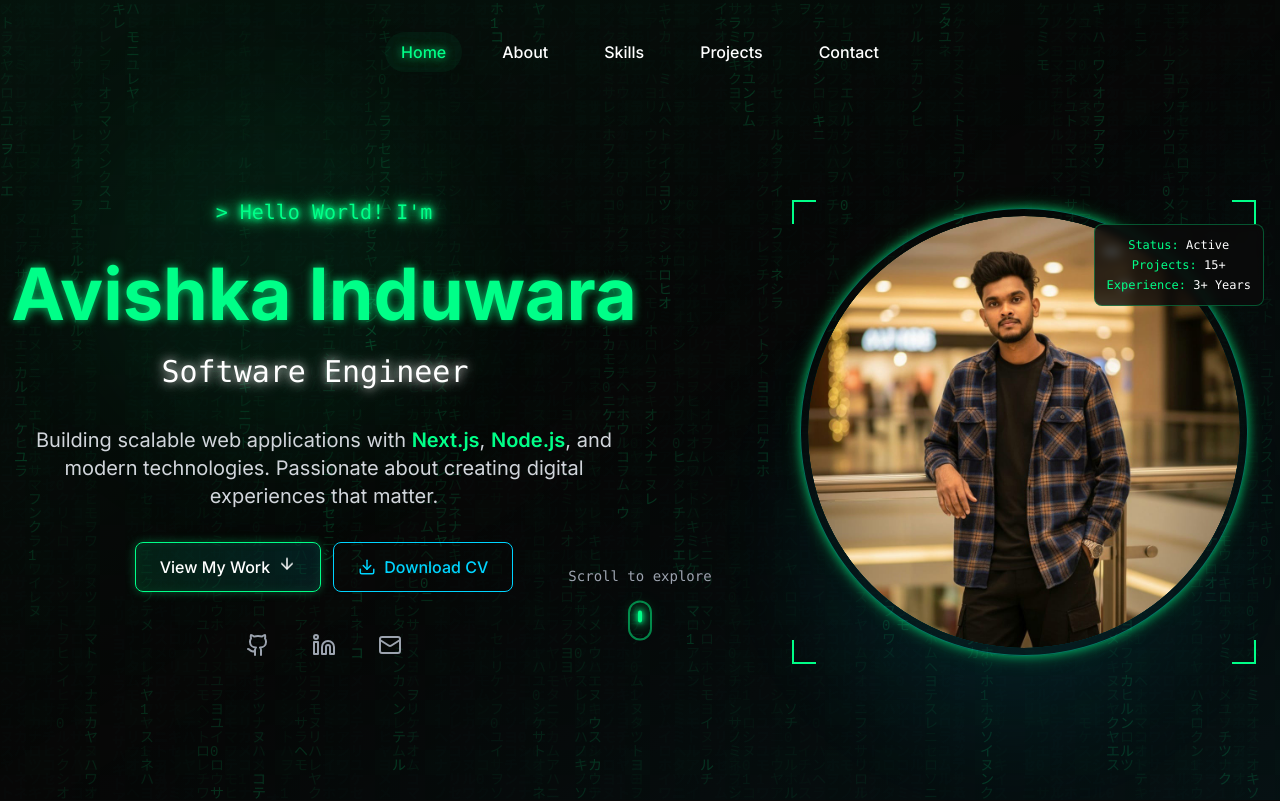
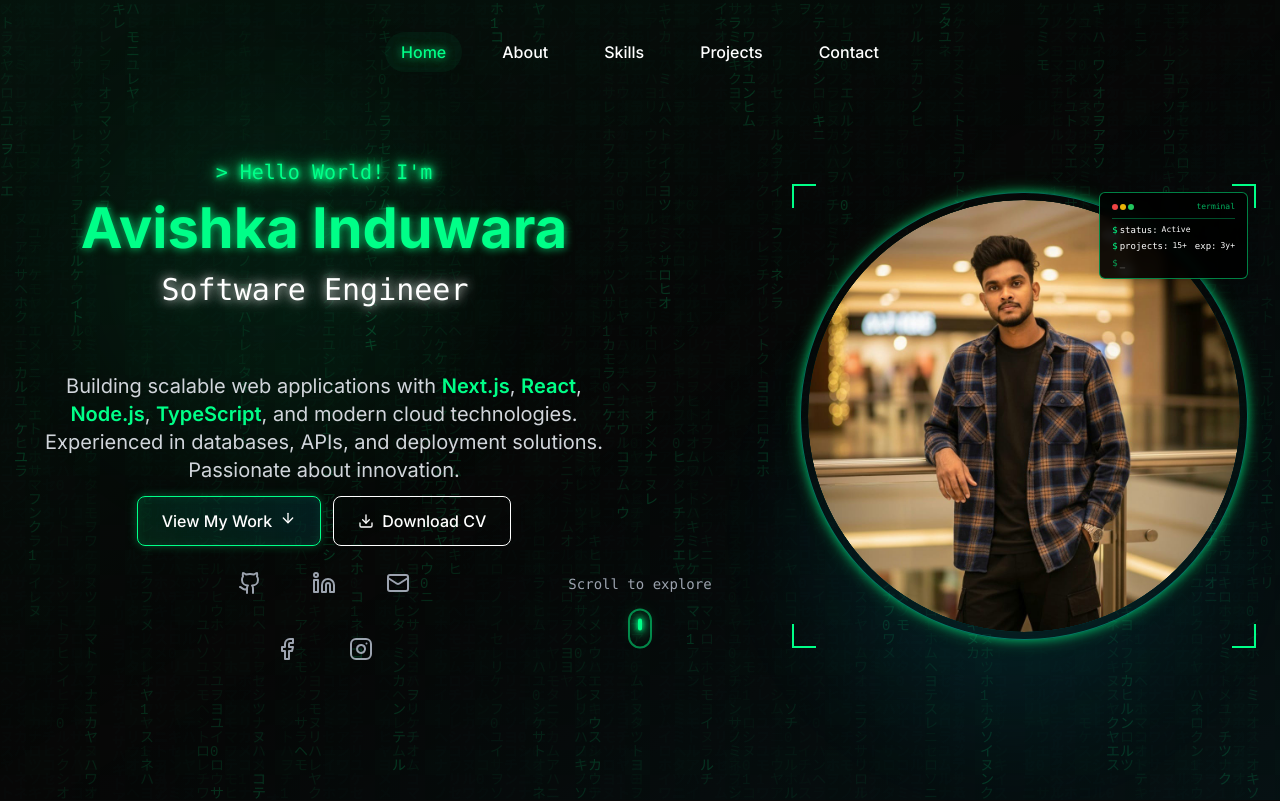
Before and after one commit to AvishkaIndu/my-portfolio, a Next.js app: page / in a window 1280 px wide. Shown: the top 801 px of the page. Built offline with nearby package versions, Linux system fonts and the light colour scheme.

Commit message:
hero error solve

```diff
--- a/src/components/Hero.tsx
+++ b/src/components/Hero.tsx
@@ -2,7 +2,7 @@
 
 import { motion } from 'framer-motion'
 import { TypeAnimation } from 'react-type-animation'
-import { ArrowDown, Download, Mail, Github, Linkedin } from 'lucide-react'
+import { ArrowDown, Download, Mail, Github, Linkedin, Facebook, Instagram } from 'lucide-react'
 import { useState } from 'react'
 import Image from 'next/image'
 
@@ -30,16 +30,16 @@ export default function Hero() {
   }
 
   return (
-    <section id="home" className="relative min-h-screen flex items-center justify-center pt-16">
+    <section id="home" className="relative min-h-screen flex items-center justify-center pt-12 xs:pt-16 pb-8">
       <motion.div
         variants={containerVariants}
         initial="hidden"
         animate="visible"
-        className="max-w-7xl mx-auto px-4 sm:px-6 lg:px-8 text-center relative z-10"
+        className="max-w-7xl mx-auto px-3 xs:px-4 sm:px-6 lg:px-8 text-center relative z-10 w-full"
       >
-        <div className="grid grid-cols-1 lg:grid-cols-2 gap-12 items-center">
+        <div className="grid grid-cols-1 lg:grid-cols-2 gap-8 xs:gap-10 sm:gap-12 items-center">
           {/* Text Content */}
-          <motion.div variants={itemVariants} className="space-y-8">
+          <motion.div variants={itemVariants} className="space-y-6 xs:space-y-3 order-2 lg:order-1">
             {/* Greeting */}
             <motion.h2
               className="text-lg sm:text-xl font-mono text-cyber-green glow-text"
@@ -51,12 +51,16 @@ export default function Hero() {
             </motion.h2>
 
             {/* Main Title */}
-            <div className="space-y-6 flex flex-col items-center">
+            <div className="space-y-4 sm:space-y-3 flex flex-col items-center">
               <motion.h1
                 initial={{ opacity: 0, scale: 0.9 }}
                 animate={{ opacity: 1, scale: 1 }}
                 transition={{ delay: 0.8, duration: 0.8 }}
-                className="text-4xl sm:text-6xl lg:text-7xl font-bold text-white text-center whitespace-nowrap"
+                className="text-3xl xs:text-4xl sm:text-6xl lg:text-7xl font-bold text-white text-center whitespace-nowrap"
+                style={{
+                  fontSize: 'clamp(1.75rem, 5vw, 3.5rem)',
+                  lineHeight: 1.1
+                }}
               >
                 <span className="text-cyber-green glow-text-subtle">
                   Avishka Induwara
@@ -64,7 +68,7 @@ export default function Hero() {
               </motion.h1>
 
               {/* Typewriter Effect */}
-              <div className="text-xl sm:text-2xl lg:text-3xl font-mono text-white min-h-[2.5rem] text-center">
+              <div className="text-base xs:text-lg sm:text-xl lg:text-2xl xl:text-3xl font-mono text-white min-h-[2rem] sm:min-h-[5.5rem] text-center">
                 <TypeAnimation
                   sequence={[
                     'Full-Stack Developer',
@@ -82,7 +86,10 @@ export default function Hero() {
                   speed={50}
                   repeat={Infinity}
                   className="text-white glow-white"
-                  style={{ color: '#ffffff' }}
+                  style={{
+                    color: '#ffffff',
+                    fontSize: 'clamp(1rem, 4vw, 1.875rem)'
+                  }}
                 />
               </div>
             </div>
@@ -90,35 +97,40 @@ export default function Hero() {
             {/* Subtitle */}
             <motion.p
               variants={itemVariants}
-              className="text-lg sm:text-xl text-gray-300 max-w-2xl mx-auto lg:mx-0 "
+              className="text-sm xs:text-base sm:text-lg lg:text-xl text-gray-300 max-w-xl sm:max-w-2xl mx-auto lg:mx-0 px-4 sm:px-0"
             >
               Building scalable web applications with{' '}
               <span className="text-cyber-green font-semibold">Next.js</span>,{' '}
-              <span className="text-cyber-green font-semibold">Node.js</span>, and modern technologies.
-              Passionate about creating digital experiences that matter.
+              <span className="text-cyber-green font-semibold">React</span>,{' '}
+              <span className="text-cyber-green font-semibold">Node.js</span>,{' '}
+              <span className="text-cyber-green font-semibold">TypeScript</span>, and modern cloud technologies.
+              <br className="hidden xs:block" />
+              Experienced in databases, APIs, and deployment solutions.
+              <br className="hidden xs:block" />
+              Passionate about innovation.
             </motion.p>
 
             {/* CTA Buttons */}
             <motion.div
               variants={itemVariants}
-              className="flex flex-col sm:flex-row gap-3 justify-center"
+              className="flex flex-col xs:flex-row gap-2 xs:gap-3 justify-center px-4 sm:px-0"
             >
               <motion.button
                 whileHover={{ scale: 1.05, y: -2 }}
                 whileTap={{ scale: 0.95 }}
                 onClick={() => document.getElementById('projects')?.scrollIntoView({ behavior: 'smooth' })}
-                className="cyber-button px-6 py-3 font-medium text-base rounded-lg transition-all duration-300 flex items-center justify-center space-x-2"
+                className="cyber-button px-4 xs:px-6 py-2 xs:py-3 font-medium text-sm xs:text-base rounded-lg transition-all duration-300 flex items-center justify-center space-x-2"
               >
                 <span>View My Work</span>
-                <ArrowDown size={18} className="animate-bounce" />
+                <ArrowDown size={16} className="animate-bounce" />
               </motion.button>
 
               <motion.button
                 whileHover={{ scale: 1.05, y: -2 }}
                 whileTap={{ scale: 0.95 }}
-                className="border border-cyber-blue text-cyber-blue hover:bg-cyber-blue/10 px-6 py-3 font-medium text-base rounded-lg transition-all duration-300 flex items-center justify-center space-x-2"
+                className="border border-white text-white hover:bg-white/10 px-4 xs:px-6 py-2 xs:py-3 font-medium text-sm xs:text-base rounded-lg transition-all duration-300 flex items-center justify-center space-x-2"
               >
-                <Download size={18} />
+                <Download size={16} />
                 <span>Download CV</span>
               </motion.button>
             </motion.div>
@@ -126,33 +138,61 @@ export default function Hero() {
             {/* Social Links */}
             <motion.div
               variants={itemVariants}
-              className="flex justify-center space-x-6"
+              className="flex flex-col items-center space-y-4 relative z-20"
             >
+              {/* First row - GitHub, LinkedIn, Email */}
+              <div className="flex justify-center space-x-6">
                 {[
-                { icon: Github, href: '#', label: 'GitHub' },
-                { icon: Linkedin, href: '#', label: 'LinkedIn' },
-                { icon: Mail, href: 'mailto:your.email@example.com', label: 'Email' }
+                  { icon: Github, href: 'https://github.com/AvishkaIndu', label: 'GitHub' },
+                  { icon: Linkedin, href: 'https://linkedin.com/in/avishka-induwara', label: 'LinkedIn' },
+                  { icon: Mail, href: 'mailto:avishkainduwara@example.com', label: 'Email' }
                 ].map(({ icon: Icon, href, label }) => (
                   <motion.a
                     key={label}
                     href={href}
+                    target={href.startsWith('mailto:') ? '_self' : '_blank'}
+                    rel={href.startsWith('mailto:') ? undefined : 'noopener noreferrer'}
                     whileHover={{ scale: 1.2, y: -2 }}
                     whileTap={{ scale: 0.9 }}
-                  className="text-gray-400 hover:text-cyber-green transition-all duration-300 p-2 rounded-full border border-transparent hover:border-cyber-green/50 hover:shadow-neon"
+                    className="text-gray-400 hover:text-cyber-green transition-all duration-300 p-3 rounded-full border border-transparent hover:border-cyber-green/50 hover:shadow-neon relative z-30 block"
                     aria-label={label}
+                    style={{ touchAction: 'manipulation' }}
                   >
                     <Icon size={24} />
                   </motion.a>
                 ))}
+              </div>
+
+              {/* Second row - Facebook, Instagram */}
+              <div className="flex justify-center space-x-6">
+                {[
+                  { icon: Facebook, href: 'https://facebook.com/avishka.induwara', label: 'Facebook' },
+                  { icon: Instagram, href: 'https://instagram.com/avishka_induwara', label: 'Instagram' }
+                ].map(({ icon: Icon, href, label }) => (
+                  <motion.a
+                    key={label}
+                    href={href}
+                    target="_blank"
+                    rel="noopener noreferrer"
+                    whileHover={{ scale: 1.2, y: -2 }}
+                    whileTap={{ scale: 0.9 }}
+                    className="text-gray-400 hover:text-cyber-green transition-all duration-300 p-3 rounded-full border border-transparent hover:border-cyber-green/50 hover:shadow-neon relative z-30 block"
+                    aria-label={label}
+                    style={{ touchAction: 'manipulation' }}
+                  >
+                    <Icon size={24} />
+                  </motion.a>
+                ))}
+              </div>
             </motion.div>
           </motion.div>
 
           {/* Profile Image */}
           <motion.div
             variants={itemVariants}
-            className="relative order-first lg:order-last flex justify-center lg:justify-end"
+            className="relative order-1 lg:order-2 flex justify-center lg:justify-end"
           >
-            <div className="relative w-96 h-96 lg:w-[28rem] lg:h-[28rem]">
+            <div className="relative w-64 h-64 xs:w-80 xs:h-80 sm:w-96 sm:h-96 lg:w-[28rem] lg:h-[28rem]">
               {/* Outer Glow Ring */}
               <motion.div
                 animate={{ rotate: 360 }}
@@ -168,7 +208,7 @@ export default function Hero() {
               />
 
               {/* Inner Container */}
-              <div className="absolute inset-2 rounded-full overflow-hidden bg-gradient-to-br from-cyber-green/10 to-cyber-blue/10 backdrop-blur-sm">
+              <div className="absolute inset-1 xs:inset-2 rounded-full overflow-hidden bg-gradient-to-br from-cyber-green/10 to-cyber-blue/10 backdrop-blur-sm">
                 {/* Scan Line Effect */}
                 <div className="scanline absolute inset-0 rounded-full" />
 
@@ -221,17 +261,49 @@ export default function Hero() {
               <div className="absolute -bottom-2 -left-2 w-6 h-6 border-l-2 border-b-2 border-cyber-green" />
               <div className="absolute -bottom-2 -right-2 w-6 h-6 border-r-2 border-b-2 border-cyber-green" />
 
-              {/* Tech Stats Display */}
+              {/* Tech Stats Display - Console Style */}
               <motion.div
                 initial={{ opacity: 0, x: 50 }}
                 animate={{ opacity: 1, x: 0 }}
                 transition={{ delay: 1.5, duration: 0.6 }}
-                className="absolute -right-4 top-4 bg-cyber-dark/80 border border-cyber-green/30 rounded-lg p-3 backdrop-blur-sm"
+                className="absolute -right-1 xs:-right-0 -top-1 xs:top-0 bg-black/90 border border-cyber-green/50 rounded-md px-3 py-2 backdrop-blur-sm shadow-lg min-w-[120px] xs:min-w-[140px]"
               >
-                <div className="font-mono text-xs text-cyber-green space-y-1">
-                  <div>Status: <span className="text-white">Active</span></div>
-                  <div>Projects: <span className="text-white">15+</span></div>
-                  <div>Experience: <span className="text-white">3+ Years</span></div>
+                {/* Console Header */}
+                <div className="flex items-center justify-between mb-1 pb-1 border-b border-cyber-green/30">
+                  <div className="flex space-x-0.5">
+                    <div className="w-1.5 h-1.5 rounded-full bg-red-500"></div>
+                    <div className="w-1.5 h-1.5 rounded-full bg-yellow-500"></div>
+                    <div className="w-1.5 h-1.5 rounded-full bg-green-500"></div>
+                  </div>
+                  <span className="font-mono text-[7px] xs:text-[8px] text-cyber-green/70">terminal</span>
+                </div>
+
+                {/* Console Content - Horizontal Layout */}
+                <div className="font-mono text-[8px] xs:text-[9px] text-cyber-green text-left">
+                  <div className="flex items-center justify-between">
+                    <div className="flex items-center">
+                      <span className="text-cyber-green">$</span>
+                      <span className="text-white ml-0.5">status:</span>
+                      <span className="text-white ml-1 text-[7px] xs:text-[8px]">Active</span>
+                    </div>
+                  </div>
+
+                  <div className="flex items-center justify-between mt-0.5">
+                    <div className="flex items-center">
+                      <span className="text-cyber-green">$</span>
+                      <span className="text-white ml-0.5">projects:</span>
+                      <span className="text-white ml-1 text-[7px] xs:text-[8px]">15+</span>
+                    </div>
+                    <div className="hidden xs:flex items-center ml-2">
+                      <span className="text-white">exp:</span>
+                      <span className="text-white ml-1 text-[7px] xs:text-[8px]">3y+</span>
+                    </div>
+                  </div>
+
+                  <div className="flex items-center mt-0.5">
+                    <span className="text-cyber-green animate-pulse">$</span>
+                    <span className="text-white ml-0.5 animate-pulse">_</span>
+                  </div>
                 </div>
               </motion.div>
             </div>
--- a/src/components/Navbar.tsx
+++ b/src/components/Navbar.tsx
@@ -89,14 +89,8 @@ export default function Navbar() {
           </div>
 
           {/* Mobile Navigation - Compact Single Line */}
-          <div className="sm:hidden flex items-center justify-center space-x-1 flex-nowrap whitespace-nowrap overflow-x-auto max-w-full">
-            {navItems.map((item, index) => {
-              const shortName = item.name === 'About' ? 'Abt' :
-                              item.name === 'Skills' ? 'Skl' :
-                              item.name === 'Projects' ? 'Prj' :
-                              item.name === 'Contact' ? 'Con' :
-                              item.name.slice(0, 3)
-              return (
+          <div className="sm:hidden flex items-center justify-center space-x-0.5 xs:space-x-1 flex-nowrap whitespace-nowrap overflow-x-visible max-w-full">
+            {navItems.map((item, index) => (
               <motion.button
                 key={item.name}
                 initial={{ opacity: 0, y: -20 }}
@@ -104,19 +98,20 @@ export default function Navbar() {
                 transition={{ delay: index * 0.1 }}
                 onClick={() => scrollToSection(item.href)}
                 className={cn(
-                    'px-1.5 py-1 text-[9px] font-medium transition-all duration-300',
+                  'px-1 xs:px-1.5 py-0.5 xs:py-1 text-[8px] xs:text-[9px] font-medium transition-all duration-300',
                   'relative group rounded-full whitespace-nowrap flex-shrink-0 min-w-0',
                   activeSection === item.href.substring(1)
                     ? 'text-cyber-green glow-text-subtle bg-cyber-green/5'
                     : 'text-white hover:text-cyber-green hover:bg-cyber-green/5'
                 )}
               >
-                  {shortName}
+                {item.name}
               </motion.button>
-              )
-            })}
+            ))}
           </div>
-        </div>      {/* Mobile Navigation */}
+        </div>
+
+        {/* Mobile Navigation */}
         {isMobileMenuOpen && (
         <motion.div
           initial={{ opacity: 0, height: 0 }}
```
Lines whose indentation alone changed are shown as unchanged.
